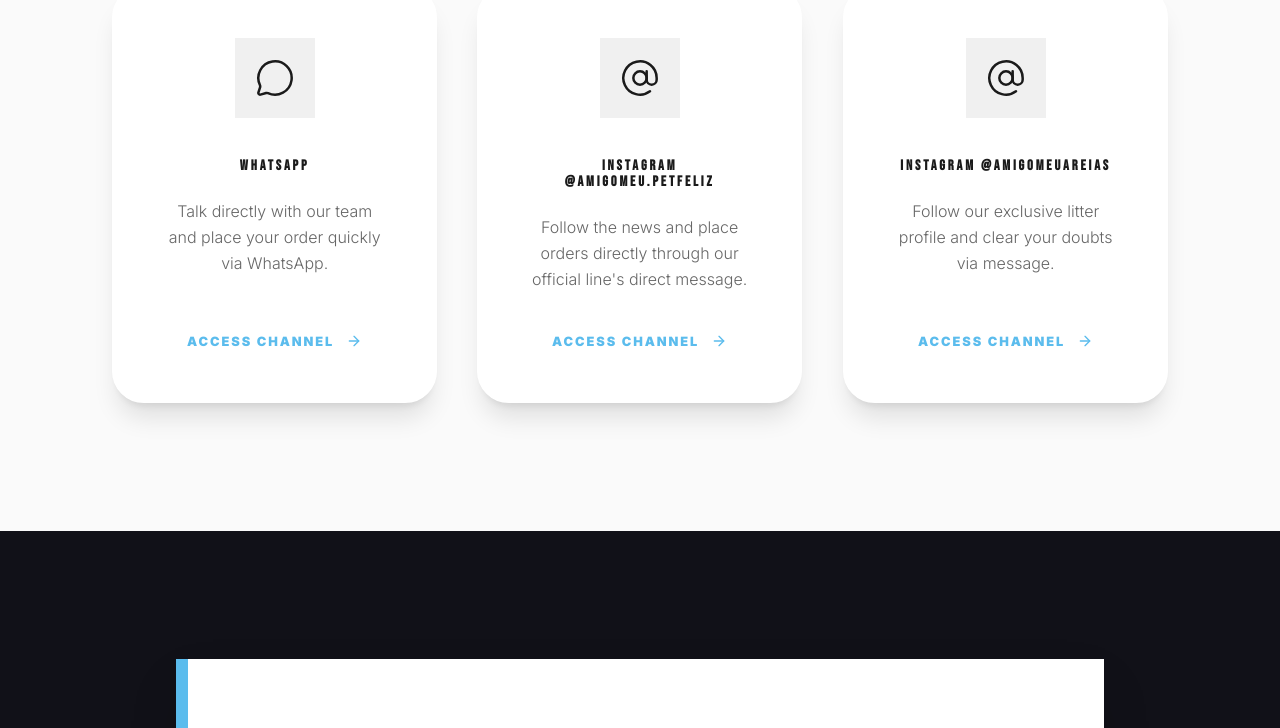
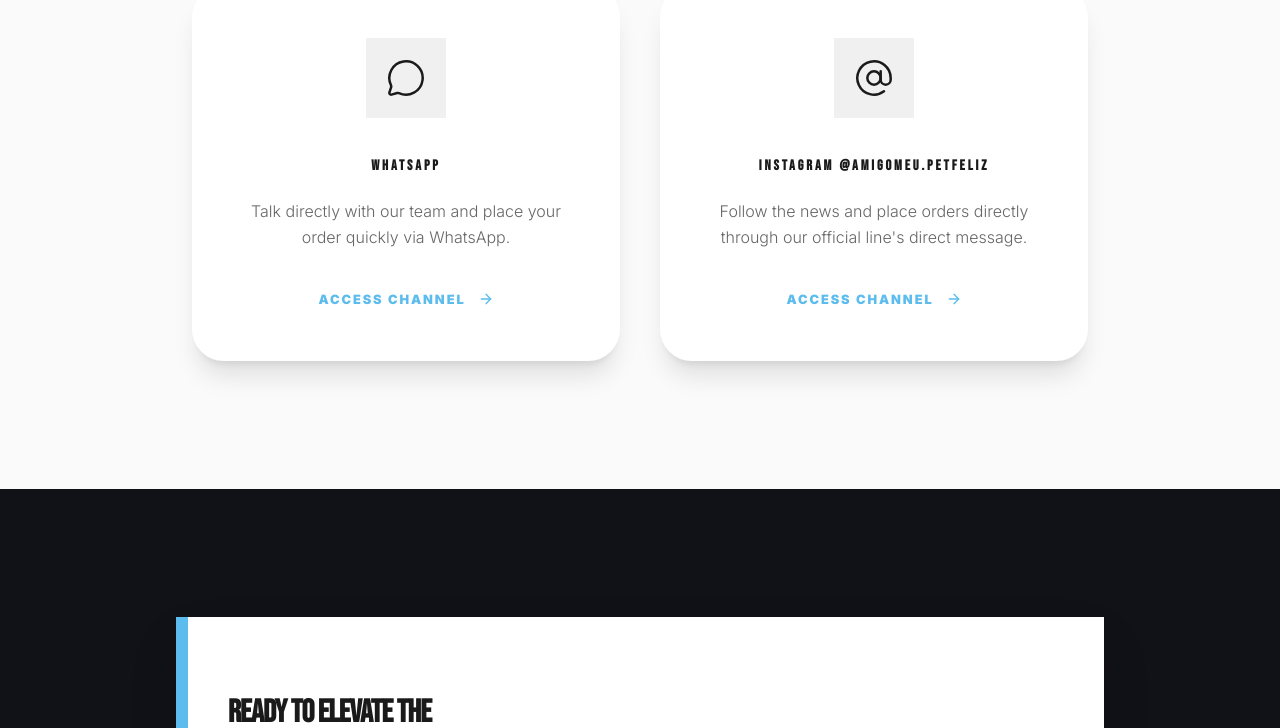
Before and after one commit to gustavodgoias/AmigoMeu, a React (Vite) app: page /comprar in a window 1280 px wide. Shown: the part 959-1687 px from the top of the page. Built offline with nearby package versions, Linux system fonts and the light colour scheme.

Commit message:
refactor: clean up sales channels and fix build errors

```diff
--- a/src/i18n/locales/en-US.ts
+++ b/src/i18n/locales/en-US.ts
@@ -110,6 +110,7 @@
       {
         id: "tradicional",
         name: "Original",
+        subtitle: "The purity of cassava for your cat",
         description:
           "Our classic super-premium cassava-based formula for an odor-free environment with firm clumps.",
         badges: [
@@ -380,11 +381,6 @@
         description:
           "Follow the news and place orders directly through our official line's direct message.",
       },
-      {
-        name: "Instagram @amigomeuareias",
-        description:
-          "Follow our exclusive litter profile and clear your doubts via message.",
-      },
     ],
     access: "Access Channel",
   },
--- a/src/i18n/locales/es-ES.ts
+++ b/src/i18n/locales/es-ES.ts
@@ -370,11 +370,6 @@
         description:
           "Siga las novedades y realice pedidos directamente por el mensaje directo de nuestra línea oficial.",
       },
-      {
-        name: "Instagram @amigomeuareias",
-        description:
-          "Siga nuestro perfil exclusivo de arenas y aclare sus dudas por mensaje.",
-      },
     ],
     access: "Acceder al Canal",
   },
--- a/src/i18n/locales/pt-BR.ts
+++ b/src/i18n/locales/pt-BR.ts
@@ -381,11 +381,6 @@
         description:
           "Acompanhe as novidades e faça pedidos direto pelo direct da nossa linha oficial.",
       },
-      {
-        name: "Instagram @amigomeuareias",
-        description:
-          "Siga nosso perfil exclusivo de areias e tire suas dúvidas por mensagem.",
-      },
     ],
     access: "Acessar Canal",
   },
--- a/src/pages/Areias.tsx
+++ b/src/pages/Areias.tsx
@@ -1,8 +1,8 @@
 import { useState } from "react";
 import { Helmet } from "react-helmet-async";
 import { Link } from "react-router-dom";
-import { Check, ArrowRight, ChevronRight } from "lucide-react";
-import { motion, AnimatePresence } from "framer-motion";
+import { Check, ArrowRight } from "lucide-react";
+import { motion } from "framer-motion";
 import { FadeInSection } from "./Home";
 import FAQ from "../components/FAQ";
 import { useI18n } from "../i18n";
--- a/src/pages/ComprarOnline.tsx
+++ b/src/pages/ComprarOnline.tsx
@@ -1,7 +1,6 @@
 import { Helmet } from "react-helmet-async";
 import {
   ShoppingCart,
-  ExternalLink,
   MessageCircle,
   AtSign,
   ArrowRight,
@@ -11,13 +10,12 @@
 import { useI18n } from "../i18n";
 
 // Icons are kept here, content comes from i18n
-const channelIcons = [MessageCircle, AtSign, AtSign];
-const channelColors = ["bg-white/50", "bg-white/50", "bg-white/50"];
-const channelHovers = ["hover:border-primary-400", "hover:border-accent-400", "hover:border-primary-400"];
+const channelIcons = [MessageCircle, AtSign];
+const channelColors = ["bg-white/50", "bg-white/50"];
+const channelHovers = ["hover:border-primary-400", "hover:border-accent-400"];
 const channelUrls = [
   "https://wa.me/5519999902520",
-  "https://instagram.com/amigomeu.petfeliz",
-  "https://instagram.com/amigomeuareias"
+  "https://instagram.com/amigomeu.petfeliz"
 ];
 
 export default function ComprarOnline() {
@@ -64,7 +62,7 @@
       {/* Sales Channels */}
       <section className="py-16 lg:py-32 bg-[#fafafa]">
         <div className="page-container max-w-6xl">
-          <div className="grid gap-10 md:grid-cols-3">
+          <div className="grid gap-10 md:grid-cols-2 max-w-4xl mx-auto">
             {onlineChannels.map((channel, i) => (
               <FadeInSection key={channel.name} delay={i * 100}>
                 <a
--- a/src/pages/Toppers.tsx
+++ b/src/pages/Toppers.tsx
@@ -1,8 +1,8 @@
 import { useState } from "react";
 import { Helmet } from "react-helmet-async";
 import { Link } from "react-router-dom";
-import { ArrowRight, ChevronRight, CheckCircle2 } from "lucide-react";
-import { motion, AnimatePresence } from "framer-motion";
+import { ArrowRight, CheckCircle2 } from "lucide-react";
+import { motion } from "framer-motion";
 import { FadeInSection } from "./Home";
 import FAQ from "../components/FAQ";
 import { useI18n } from "../i18n";
```
